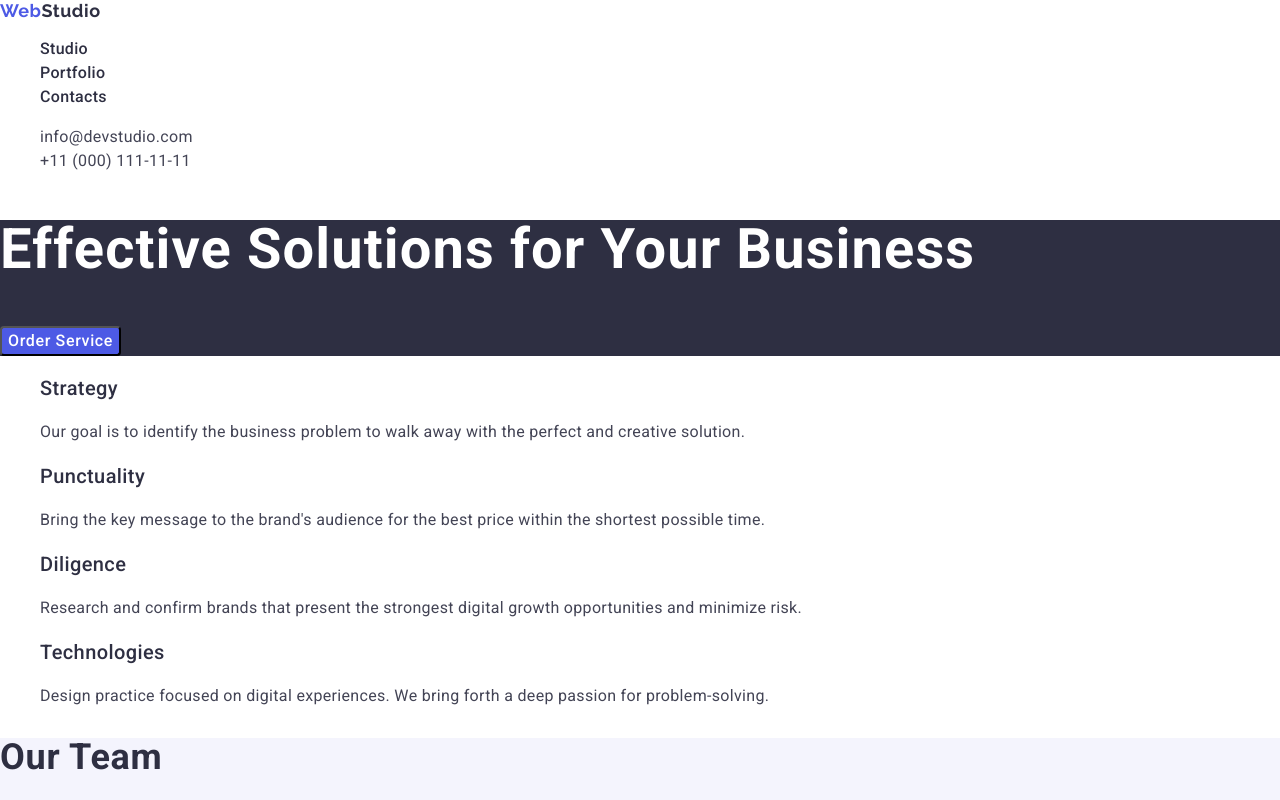
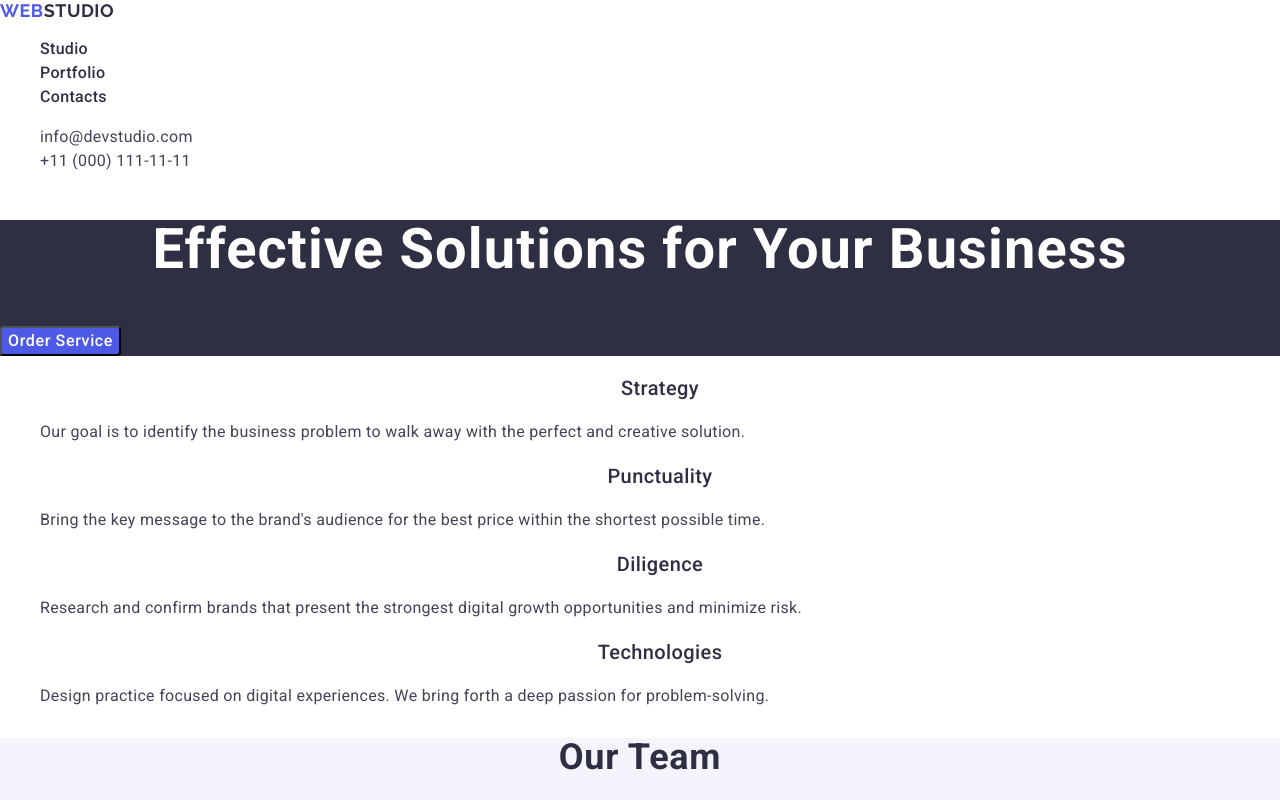
Before and after one commit to AnnAnnetik/goit-homework-02, a plain HTML site: page index.html in a window 1280 px wide. Shown: the top 800 px of the page. Drawn offline with nearby package versions, Linux system fonts and the light colour scheme.

Commit message:
combeck position

```diff
--- a/css/styles.css
+++ b/css/styles.css
@@ -17,6 +17,7 @@ a {
   font-weight: 700;
   line-height: 1.17;
   letter-spacing: 0.03em;
+  text-transform: uppercase;
 }
 .span-logo {
   color: #2e2f42;
@@ -59,7 +60,7 @@ a {
 }
 .main-title {
   color: var(--WHITE, #fff);
-
+  text-align: center;
   font-size: 56px;
   font-weight: 700;
   line-height: 1.07;
@@ -85,6 +86,8 @@ a {
   font-weight: 500;
   line-height: 1.2;
   letter-spacing: 0.02em;
+  text-align: center;
+  text-transform: capitalize;
 }
 .main-item-text {
   color: var(--SLATE, #434455);
@@ -101,11 +104,12 @@ a {
 
 .main-subtitle {
   color: var(--NAVY-BLUE, #2e2f42);
-
+  text-align: center;
   font-size: 36px;
   font-weight: 700;
   line-height: 1.11;
   letter-spacing: 0.02em;
+  text-transform: capitalize;
 }
 .section-team-item {
   background-color: #ffffff;
@@ -117,6 +121,7 @@ a {
   font-weight: 700;
   line-height: 1.17;
   letter-spacing: 0.03em;
+  text-transform: uppercase;
 }
 .span-footer-logo {
   color: #f4f4fd;
```
